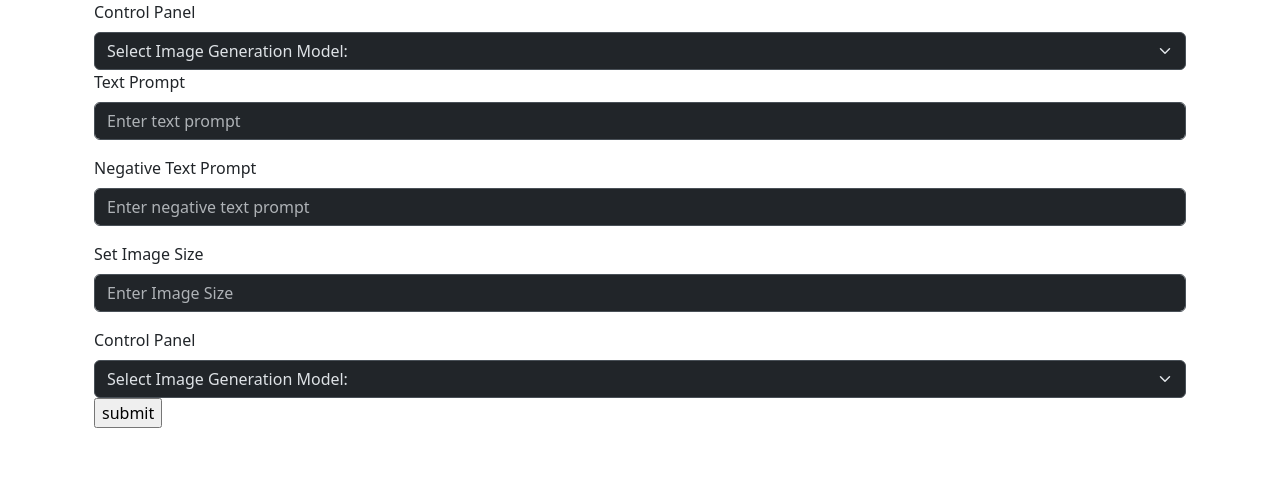
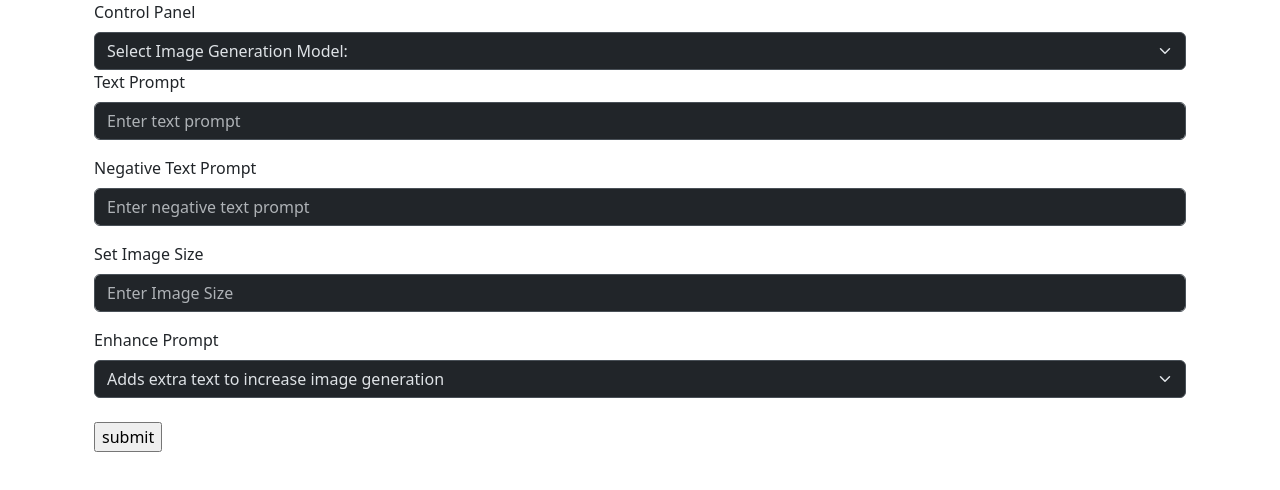
Before and after one commit to tylerpiercey/Stable-Diffusion-Demonstration-, a React (Create React App) app: page / in a window 1280 px wide. Shown: the top 490 px of the page. Built offline with nearby package versions, Linux system fonts and the light colour scheme.

Commit message:
Added enhanced image control

```diff
--- a/src/components/ControlPanel.js
+++ b/src/components/ControlPanel.js
@@ -20,6 +20,7 @@ function ControlPanel() {
                     <option value="1">StableDiffusion</option>
                     <option value="midjourney">Midjourney</option>
                     <option value="3">Dall-E 3.0</option>
+                    onChange={(e) => setEnhancedPrompt(e.target.value)}
                 </Form.Select>
 
                 {/* Text Prompt Input */}
@@ -54,14 +55,15 @@ function ControlPanel() {
                     />
                 </Form.Group>
 
-                <Form.Label>Control Panel</Form.Label>
+                <Form.Label>Enhance Prompt</Form.Label>
                 <Form.Select aria-label='Select'>
-                    <option>Select Image Generation Model:</option>
+                    <option>Adds extra text to increase image generation</option>
                     <option value="no">No</option>
                     <option value="yes">Yes</option>
                 </Form.Select>
 
             </Form.Group>
+            <br/>
             <input type="submit" value="submit" onClick={getData}/>
             <br/>
             <img src={generatedImageUrl}/>
@@ -111,7 +113,8 @@ function ControlPanel() {
 
         axios.request(config)
             .then((response) => {
-                console.log((response.data.proxy_links));
+                // console.log(enhancePrompt)
+                console.log((response.data));
                 setGeneratedImageUrl(response.data.proxy_links)
             })
             .catch((error) => {
```
